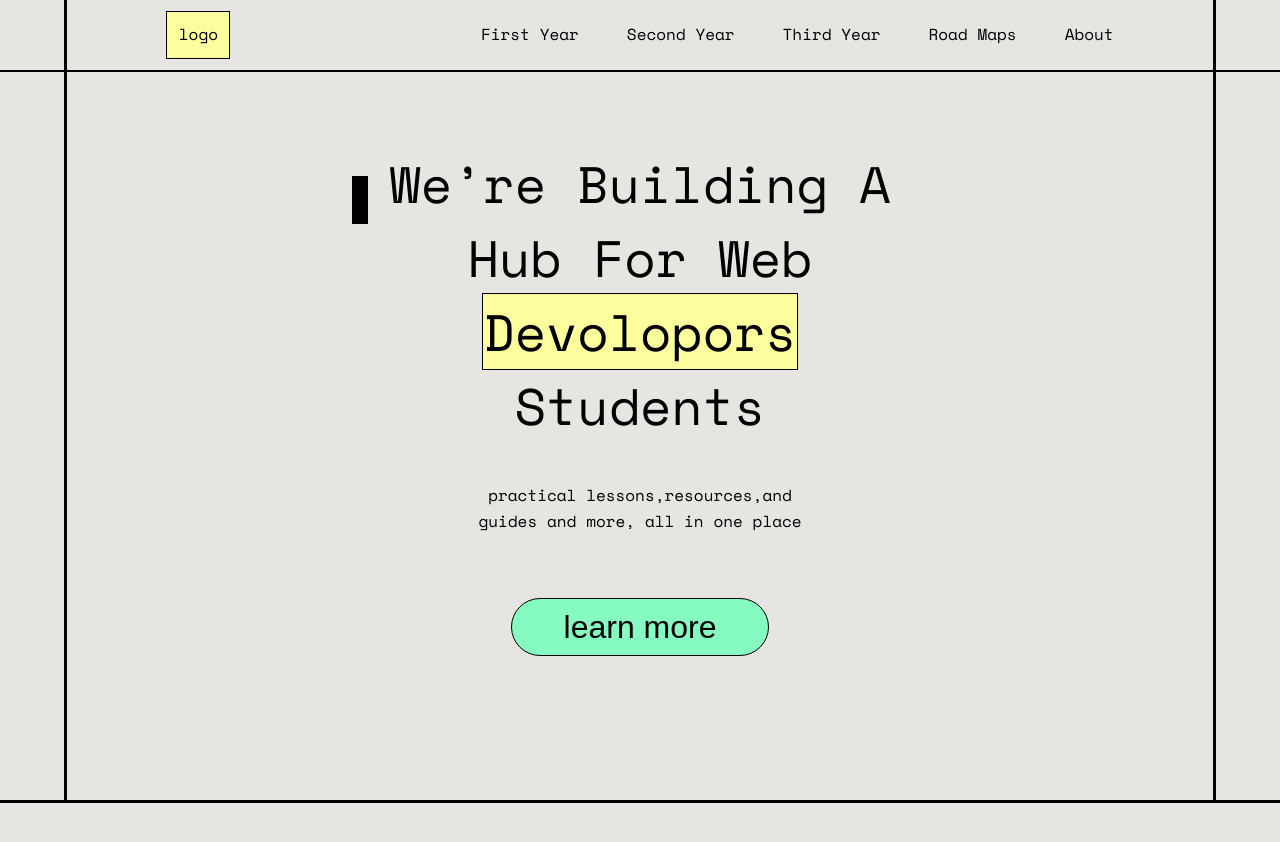
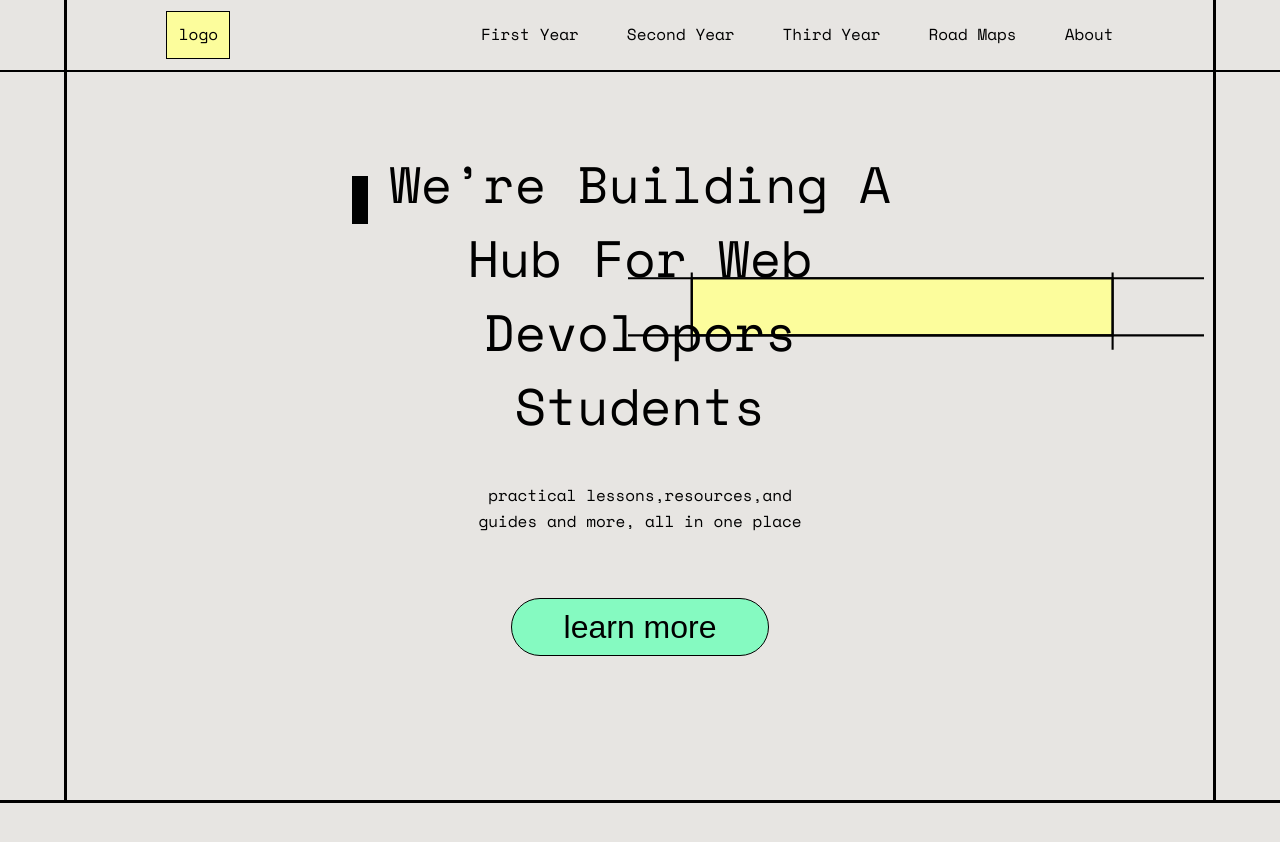
Before and after one commit to boukhalfa-khaled/Development-Web-Mobile-Apps, a plain HTML site: page index.html in a window 1280 px wide. Shown: the top 842 px of the page. Drawn offline with nearby package versions, Linux system fonts and the light colour scheme.

Commit message:
adding some style in  developer text

```diff
--- a/css/main.css
+++ b/css/main.css
@@ -69,9 +69,18 @@ section {
 
 /* svg */
 .gridEfect {
-  background-color: var(--color-yellow);
-  text-align: center;
-  border: 1px solid var(--color-black);
+  width: 100%;
+  max-width: 820px;
+  height: auto;
+  fill: #FCFD9C;
+  stroke-width: 3px;
+  stroke: #000;
+}
+svg{
+  position: absolute;
+  z-index: -1;
+  margin-left: -32%;
+  margin-top: -10%;
 }
 /* body*/
 .vertical_line {
--- a/index.html
+++ b/index.html
@@ -34,7 +34,11 @@
       <div class="container">
         <h1 class="landingPage__title">
           We’re Building A Hub For Web
-          <span class="gridEfect">Devolopors</span>
+          <span class="gridEfect">
+            <svg xmlns="http://www.w3.org/2000/svg" width="100%" height="100%" viewBox="0 0 820 110" fill="none">
+            <path d="M689.889 8.26897H90.7749V89.5173H689.889V50.2586V8.26897Z" fill="#FCFD9C"/>
+            <path d="M0 8.26897H820M689.889 0V50.2586V110M820 89.5173H0M90.7749 0V110" stroke="black" stroke-width="3"/>
+          </svg>Devolopors</span>
           Students
         </h1>
         <p class="landingPage__description">
```
